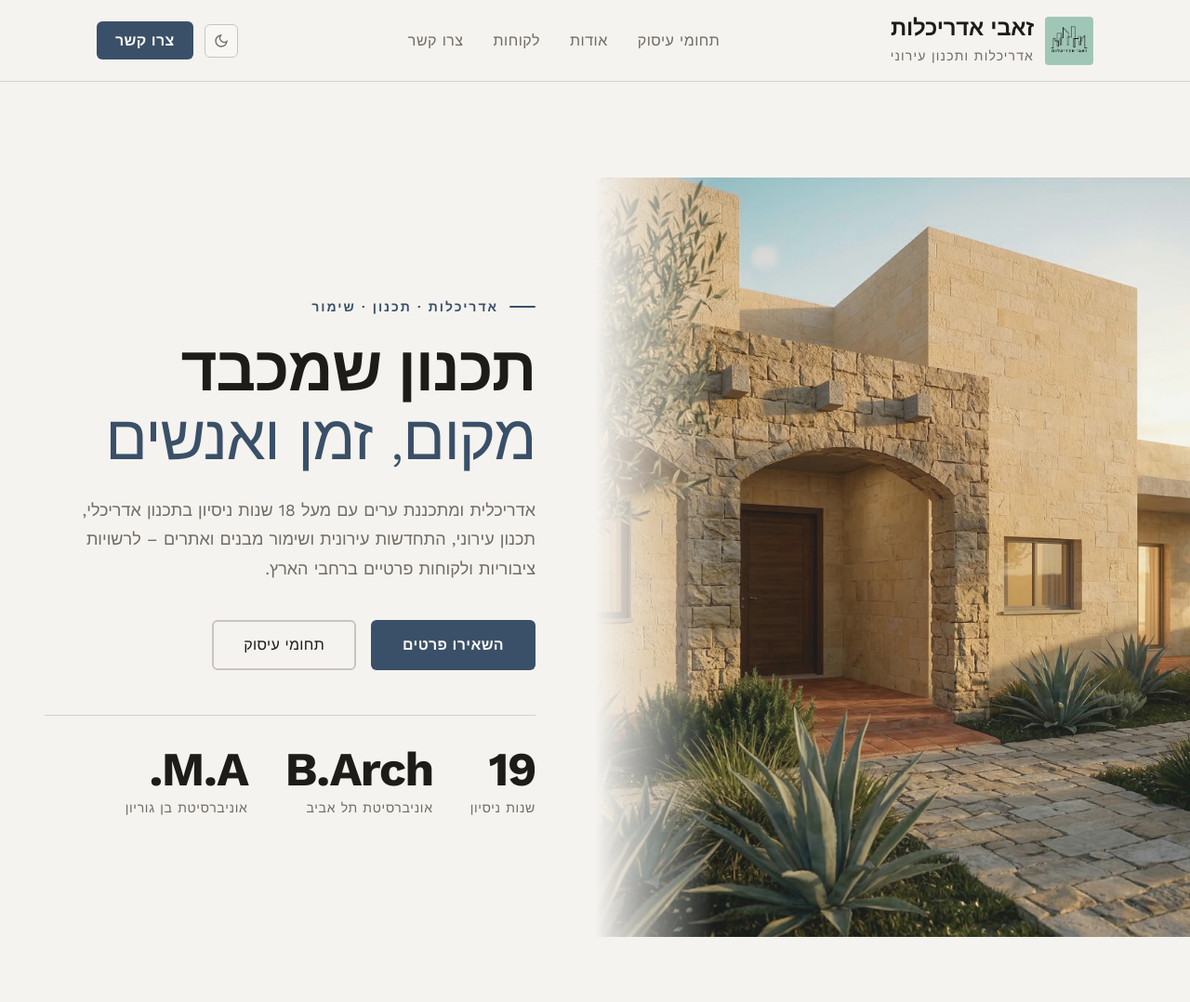
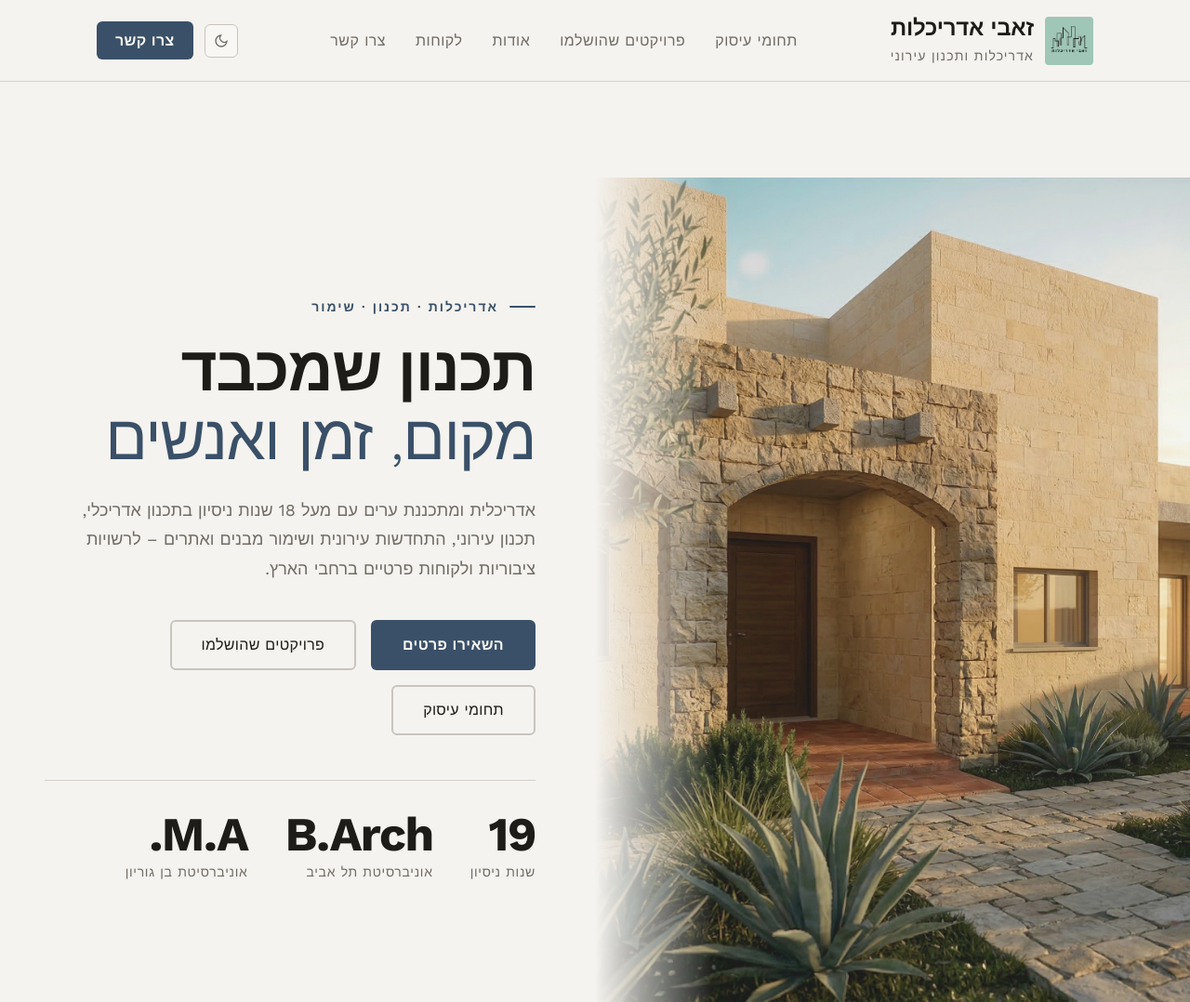
Before and after one commit to rotem-prog/zevi-arch.co.il, a plain HTML site: page index.html in a window 1280 px wide. Shown: the top 1078 px of the page at 93% size. Drawn offline with nearby package versions, Linux system fonts and the light colour scheme; a web font is replaced by a local one.

Commit message:
Add files via upload
replace existing file

```diff
--- a/index.html
+++ b/index.html
@@ -70,6 +70,7 @@
 
       <ul class="nav-links" id="nav-links" role="list">
         <li><a href="#services">תחומי עיסוק</a></li>
+        <li><a href="./projects-map.html">פרויקטים שהושלמו</a></li>
         <li><a href="#about">אודות</a></li>
         <li><a href="#clients">לקוחות</a></li>
         <li><a href="#contact">צרו קשר</a></li>
@@ -104,7 +105,8 @@
       </p>
       <div class="hero-actions reveal reveal-delay-3">
         <a href="#contact" class="btn-primary">השאירו פרטים</a>
-        <a href="#services" class="btn-secondary">תחומי עיסוק</a>
+        <a href="./projects-map.html" class="btn-secondary">פרויקטים שהושלמו</a>
+        <a href="#services" class="btn-secondary" style="margin-top:0">תחומי עיסוק</a>
       </div>
       <div class="hero-stats reveal reveal-delay-3">
         <div class="stat-item">
```
